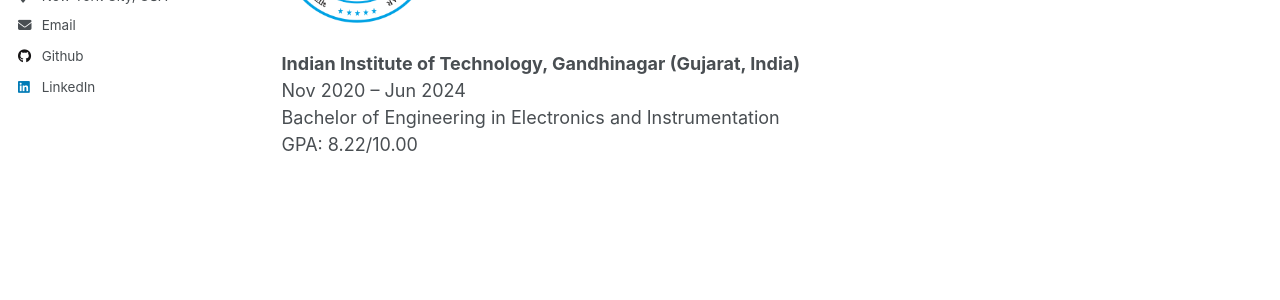
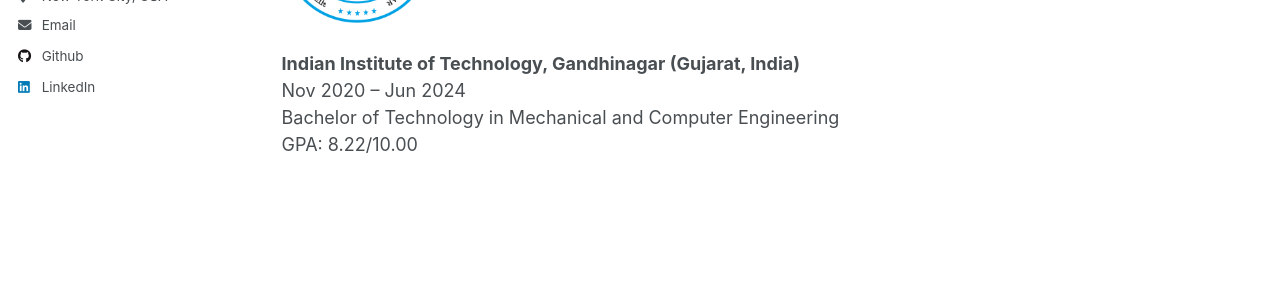
Before and after one commit to shubhampatel10122002/shubhampatel10122002.github.io, a Jekyll site: the page built from _pages/about.md, in a window 1280 px wide and 900 px high, scrolled down 964 px. Shown: the part 393-693 px from the top of the window. Built offline with Jekyll 4.4.1, drawn with Linux system fonts in a browser that asks for light colours.

Commit message:
Update about.md

```diff
--- a/_pages/about.md
+++ b/_pages/about.md
@@ -37,5 +37,5 @@ GPA: 3.75/4
 <br>
 <b>Indian Institute of Technology, Gandhinagar (Gujarat, India)</b> <br>
 Nov 2020 -- Jun 2024<br>
-Bachelor of Engineering in Electronics and Instrumentation<br>
+Bachelor of Technology in Mechanical and Computer Engineering<br>
 GPA: 8.22/10.00<br>
```
